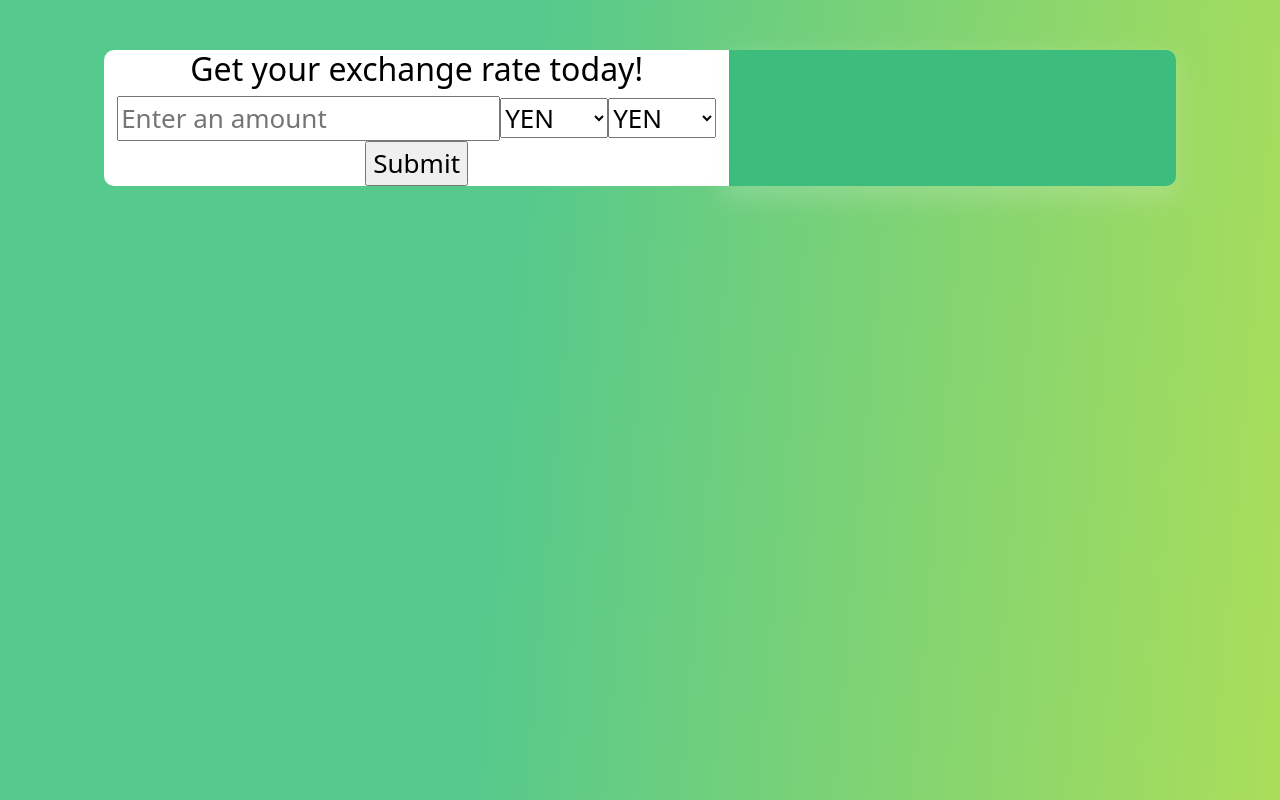
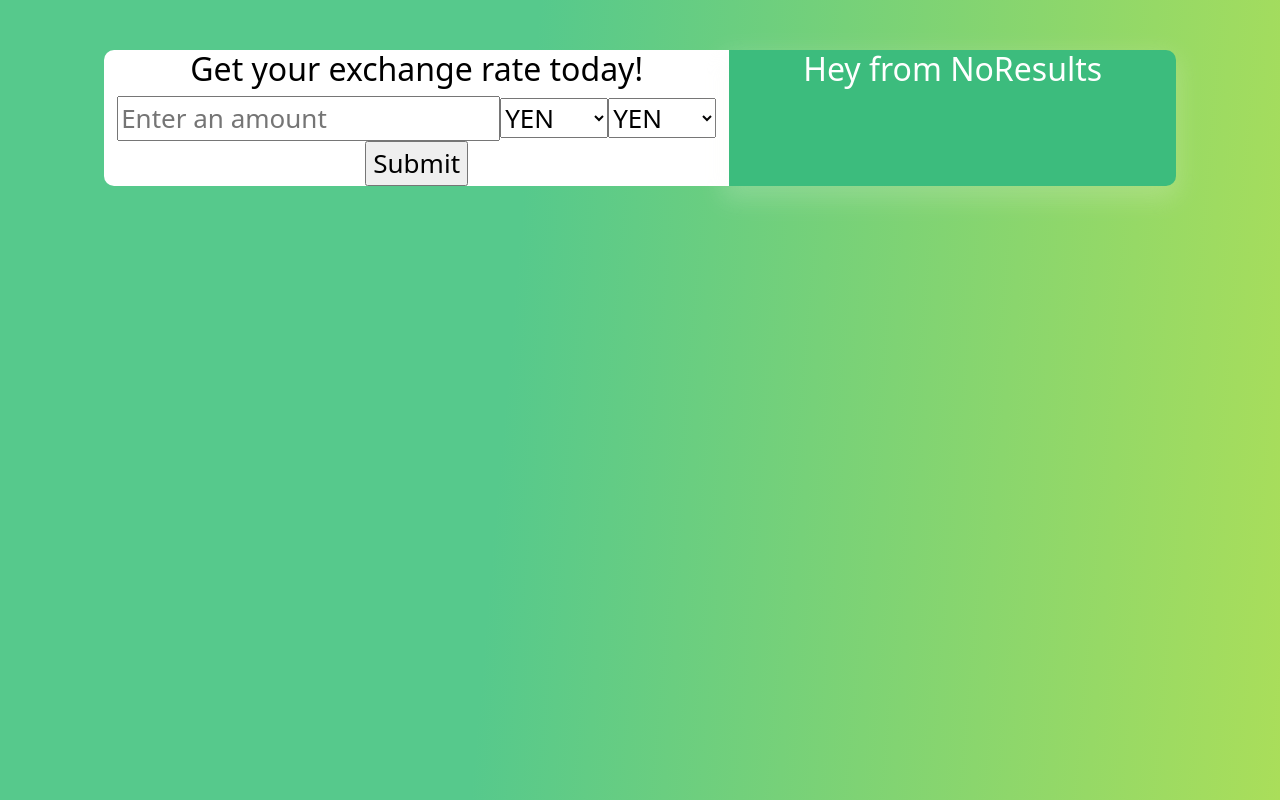
Before and after one commit to MarianaTellezR/currency-converter-mariana-tellez, a React (Create React App) app: page / in a window 1280 px wide. Built offline with nearby package versions, Linux system fonts and the light colour scheme.

Commit message:
Changed condition for Results

```diff
--- a/src/CurrencyConverter.js
+++ b/src/CurrencyConverter.js
@@ -1,7 +1,8 @@
-import React, {useState} from "react";
+import React, { useState } from "react";
 import "./CurrencyConverter.css";
 import Data from "./Data";
 import DataResults from "./DataResults";
+import DataNoResults from "./DataNoResults";
 
 export default function CurrencyConverter() {
   const [childData, setChildData] = useState(null);
@@ -19,7 +20,7 @@ export default function CurrencyConverter() {
           <Data sendData={handleData} />
         </div>
         <div className="col-12 col-sm-5 right-side ">
-          {childData && <DataResults data={childData} />}
+          {childData ? <DataResults data={childData} /> : <DataNoResults />}
         </div>
       </div>
     </div>
--- /dev/null
+++ b/src/DataNoResults.js
@@ -0,0 +1,9 @@
+import React from "react";
+
+export default function DataNoResults() {
+  return (
+    <div>
+      <h2>Hey from NoResults</h2>
+    </div>
+  );
+}
```
